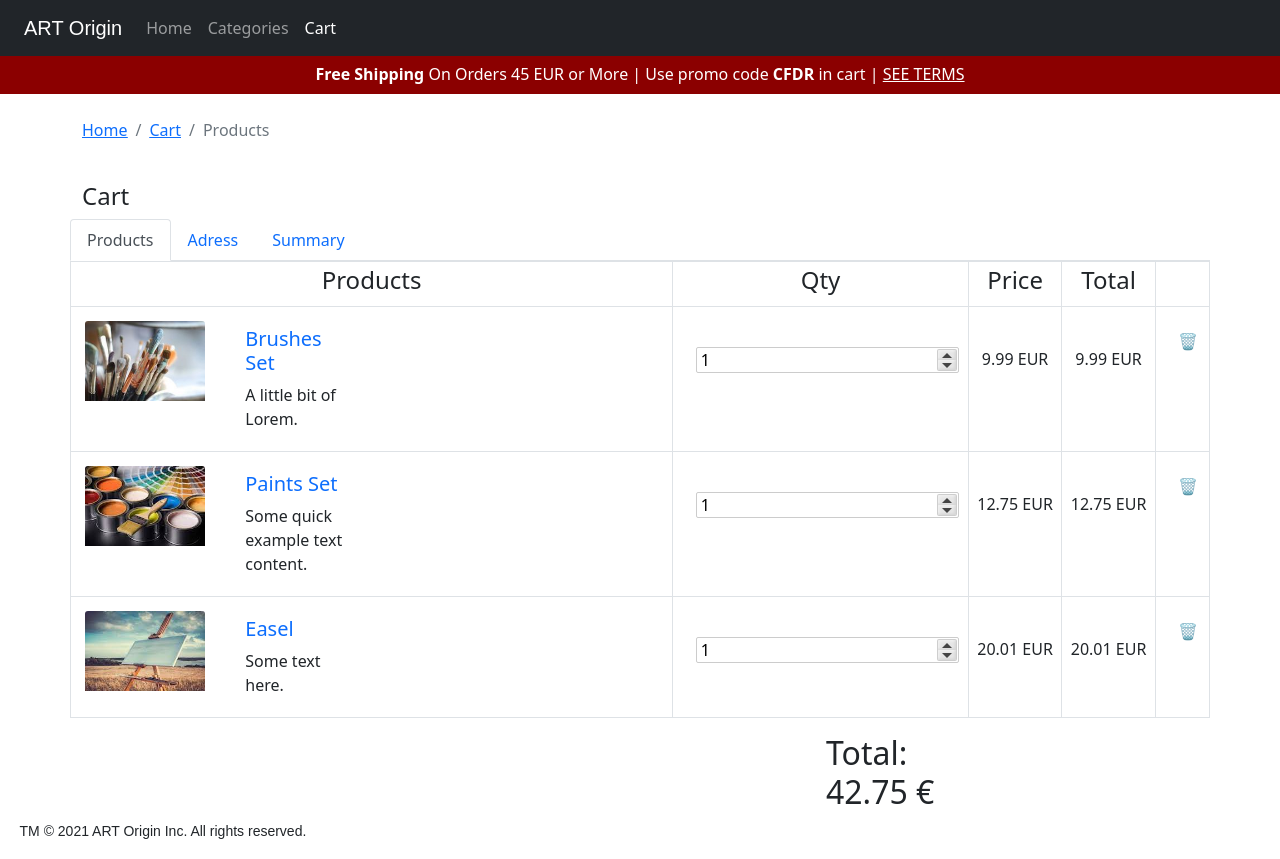
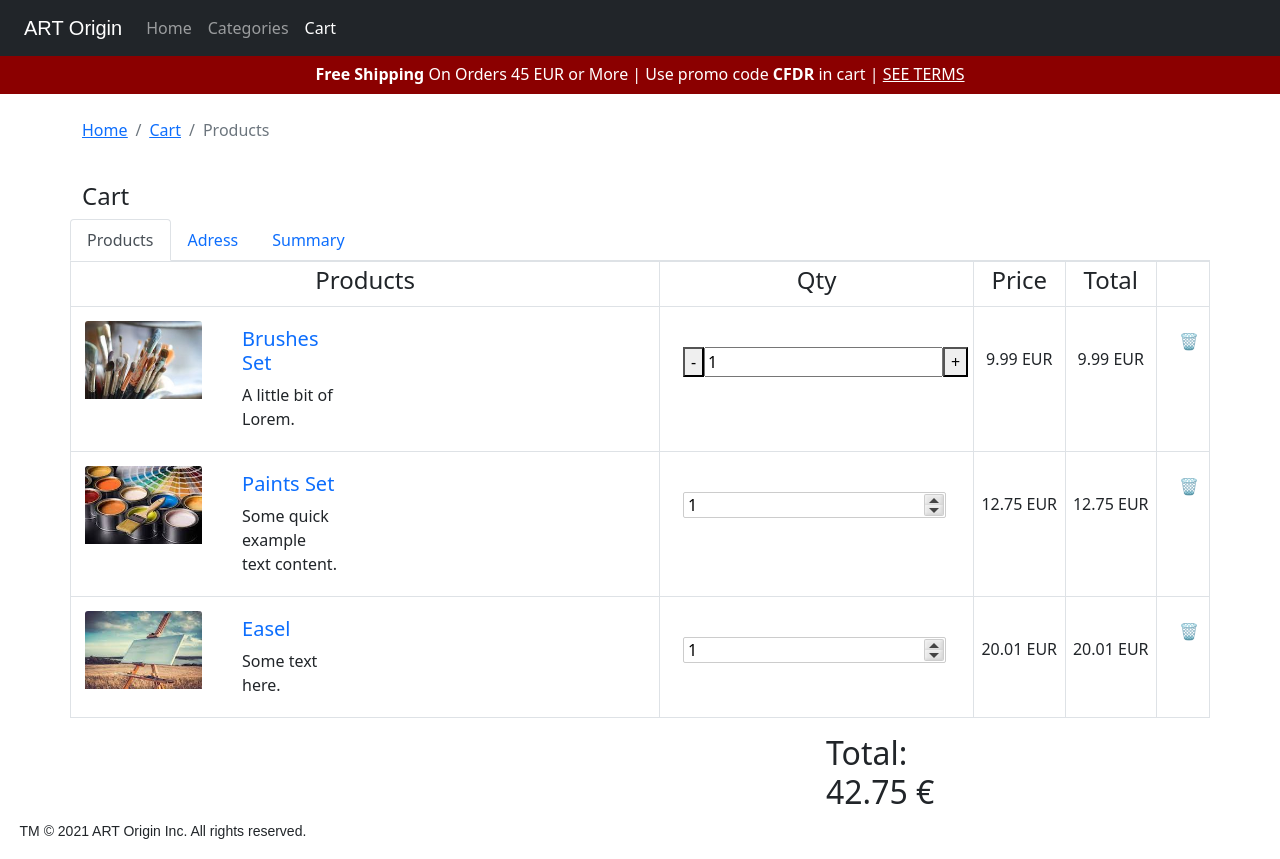
Before and after one commit to Anastasia1207/lesson-24, a React (Create React App) app: page /cart in a window 1280 px wide. Built offline with nearby package versions, Linux system fonts and the light colour scheme.

Commit message:
Adding + and -

```diff
--- a/src/Components/Cart.js
+++ b/src/Components/Cart.js
@@ -8,6 +8,7 @@ import Paints2 from '../Assets/Img/Paints2.jpg';
 import Easel from '../Assets/Img/Easel.jpg';
 
 function Cart() {
+    const [productCount, setProducrCount] = useState(1);
     const [product1] = useState(9.99);
     const [product2] = useState(12.75);
     const [product3] = useState(20.01);
@@ -16,11 +17,22 @@ function Cart() {
     const [total3, setTotal3] = useState(20.01);
     const [total, setTotal] = useState(42.75);
 
+    const pluss = () => {
+        setProducrCount(productCount + 1)
+        setTotal1(total1 * (productCount + 1))
+        setTotal(total + total1)
+    }
 
-    const inputValue = (event) => {
-        console.log('test')
-        const inputValue = event.target.value;
-        setTotal1(total1 * inputValue);
+    const minus = () => {
+        setProducrCount(productCount - 1)
+        setTotal1(total1 - (total1 * (productCount)))
+        setTotal(total - total1)
+    }
+
+    const inputValue = (e) => {
+        console.log(e.target.value);
+        setTotal2(total2 * e.target.value)
+
     }
 
 
@@ -94,7 +106,10 @@ function Cart() {
                             </div>
                             </td>
                             <td style={{ paddingTop: "40px", paddingLeft: "2%"}}>
-                                <NumericInput value={1} min={1} onClick={inputValue}/>
+                                <button onClick={minus}>-</button>
+                                <input  value={productCount} onChange={inputValue}/>
+                                <button onClick={pluss}>+</button>
+                                {/* <NumericInput value={1} min={1} onClick={inputValue} /> */}
                             </td>
                             <td style={{ paddingTop: "40px", textAlign: "center"}}>{product1} EUR</td>
                             <td style={{ paddingTop: "40px", textAlign: "center"}} onChange={updateTotal}>{total1} EUR</td>
```
